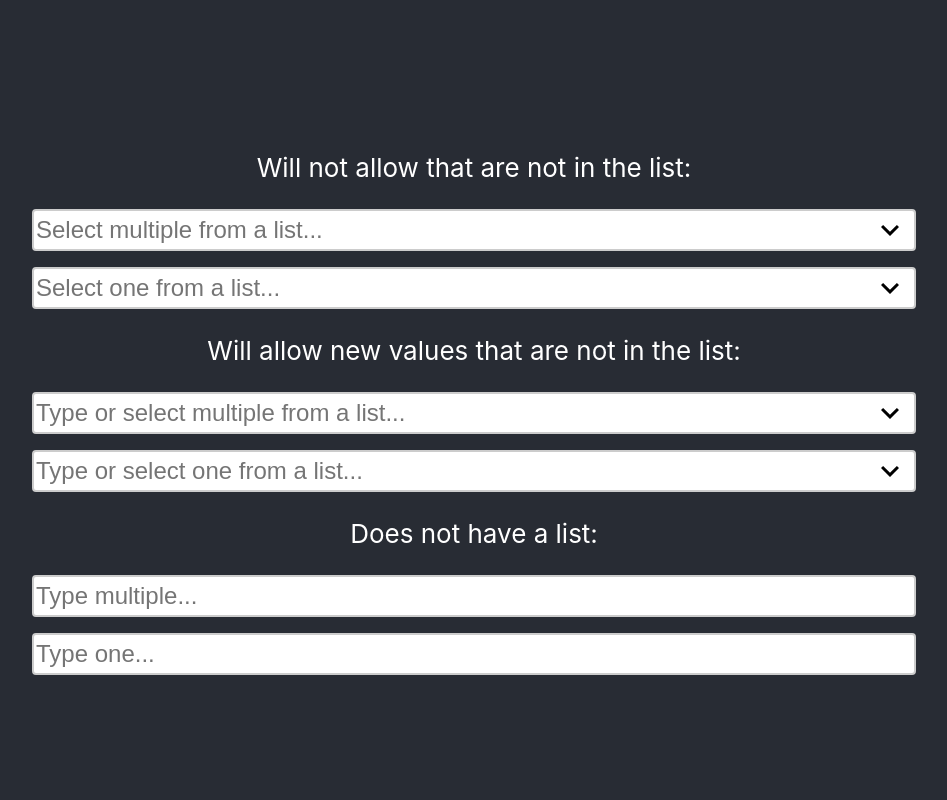
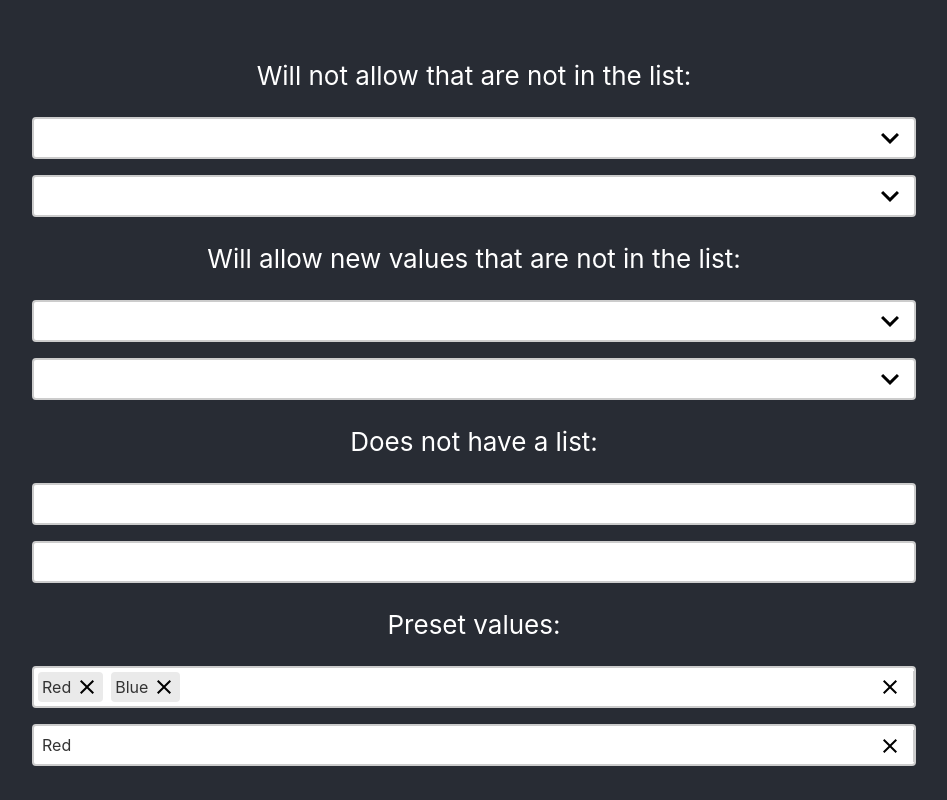
Before and after one commit to Inviz/tokenfield-challenge, a React (Create React App) app: page / in a window 1280 px wide. Shown: the whole page, without its empty margins (166-1113 px from the left). Built offline with nearby package versions, Linux system fonts and the light colour scheme.

Commit message:
serialize values via hidden inputs, add support for option labels, handle preset values

```diff
--- a/src/Tokenfield.css
+++ b/src/Tokenfield.css
@@ -136,3 +136,10 @@
 	color: #fff;
 	background: blue
 }
+
+.Tokenfield {
+	transition: background-color 0.3s;
+}
+.Tokenfield.changed {
+	background: yellow;
+}
--- a/src/Tokenfield.js
+++ b/src/Tokenfield.js
@@ -8,11 +8,15 @@ import './Tokenfield.css';
 class Tokenfield extends Component {
   constructor(props) {
     super(props)
+    var values = [].concat(this.props.values || [])
+                   .concat(this.props.value || [])
+    var options = this.getOptions(this.props.options);
     this.state = {
-      focused: false,            // check if input is focused, or force focus
-      values: this.props.values, // list of selected values
-      suggestions: [],           // filtered list of suggestions
-      selected: null             // currently selected suggestion
+      focused: false,  // check if input is focused, or force focus
+      values: values,  // list of selected values
+      options: options,// list of options
+      suggestions: [], // filtered list of suggestions
+      selected: null   // currently selected suggestion
     }
   }
   static defaultProps = {
@@ -25,15 +29,53 @@ class Tokenfield extends Component {
   openSuggestions(string) {
     var value = this.splitValue(string).pop();
 
-    var suggestions = this.props.list
-      .filter ((item) =>
-        item.toLowerCase().indexOf(value) === 0
-        && this.state.values.indexOf(item) === -1)
+    var suggestions = this.state.options
+      .filter ((option) =>
+        option.name.toLowerCase().indexOf(value) === 0
+        && this.state.values.indexOf(option.value) === -1)
 
     this.setState({
       suggestions: suggestions,
       selected: this.props.allowNew ? null : 0
     })
+  }
+
+  // Find option name by value
+  getOptionName(option) {
+    if (this.state.options) {
+      for (var i = 0; i < this.state.options; i++)
+        if (this.state.options[i].name === option)
+          return this.state.options[i].value
+    }
+  }
+
+  // normalize options in different formats:
+  //   {value: "Label", ...}
+  //   ["value", ...]
+  //   [["value", "label"], ...]
+  //   [{"name": "label", value: "value"]}, ...]
+  getOptions() {
+    var options = [];
+    if (this.props.options) {
+      if (Array.isArray(this.props.options)) {
+        this.props.options.forEach(function(option) {
+          if (Array.isArray(option))
+            options.push({name: option[0], value: option[1]})
+          else
+            options.push({name: option, value: option})
+        })
+      } else {
+        for (var property in this.props.options) {
+          if (typeof this.props.options[property] == 'object') {
+            options.push(this.props.options[property])
+          } else {
+            options.push({name: property, value: this.props.options[property]})
+          }
+        }
+      }
+    }
+    if (options.length)
+      return options;
   }
 
   // add values that are entered into a textfield
@@ -46,8 +88,6 @@ class Tokenfield extends Component {
       suggestions: []
     })
     this.refs.input.value = '';
-    if (!this.isMultiple())
-      this.refs.input.blur()
   }
 
   // process commas in case comma separated string was pasted into a field
@@ -58,17 +98,13 @@ class Tokenfield extends Component {
   // add single value to the list
   addValue(value) {
     if (value && this.state.values.indexOf(value) === -1) {
-      this.setState({
-        values: this.state.values.concat(value)
-      })
+      this.setValue(this.state.values.concat(value))
     }
   }
 
   // remove all selected values
   clearValues() {
-    this.setState({
-      values: []
-    })
+    this.setValue([])
   }
 
   // remove a single value
@@ -91,6 +127,16 @@ class Tokenfield extends Component {
     this.setState({selected: null, suggestions: []})
   }
 
+  focus() {
+    this.setState({focused: true})
+  }
+
+
+  blur() {
+    this.setState({focused: false})
+    this.refs.input.blur()
+  }
+
   // yield list of classes
   getClassName() {
     var name = "Tokenfield";
@@ -106,24 +152,32 @@ class Tokenfield extends Component {
     return this.props.hasOwnProperty('multiple') && this.props.multiple !== false
   }
 
+  setValue(values) {
+    this.setState({values: values})
+    if (this.props.onChange)
+      this.props.onChange.call(this, values, this)
+    if (!this.isMultiple() && values.length)
+      this.blur()
+  }
+
   // show list of suggestions on focus,
   // but only if custom values arent allowed
   onFocus() {
-    if (this.props.list && !this.props.allowNew)
+    if (this.state.options && !this.props.allowNew)
       this.openSuggestions("")
-    this.setState({focused: true})
+    this.focus()
   }
 
   // hide list of suggestions
   onBlur() {
     this.closeSuggestions()
-    this.setState({focused: false})
+    this.blur()
   }
 
   // Handle clear button press
   onClear(e) {
     this.clearValues();
-    this.setState({focused: true})
+    this.focus()
     e.preventDefault();
   }
 
@@ -138,7 +192,8 @@ class Tokenfield extends Component {
 
   // focus input on click
   onMouseDown(e) {
-    this.setState({focused: true})
+    if (this.isMultiple() || !this.state.values.length)
+      this.focus()
     e.preventDefault()
   }
 
@@ -146,6 +201,7 @@ class Tokenfield extends Component {
   onSuggestionMouseDown(e) {
     this.pickValue(e.target.getAttribute('data-value'));
     e.preventDefault()
+    e.stopPropagation()
   }
 
   // hover suggestion
@@ -162,12 +218,10 @@ class Tokenfield extends Component {
       || e.keyCode === 186 //;
     ) {
       var chosen = this.state.selected != null
-                    ? this.state.suggestions[this.state.selected]
+                    ? this.state.suggestions[this.state.selected].value
                     : this.props.allowNew
                       ? e.target.value
                       : null
-
-                  console.log(chosen, this.props)
       if (chosen != null)
         this.pickValue(chosen)
       e.preventDefault()
@@ -187,7 +241,7 @@ class Tokenfield extends Component {
             ? 0
             : (this.state.selected + 1) % this.state.suggestions.length
         )
-      else if (this.props.list.length)
+      else if (this.state.options)
         this.openSuggestions("")
       e.preventDefault()
     // close suggestions
@@ -199,7 +253,7 @@ class Tokenfield extends Component {
       if (this.refs.input.value.length == 0) {
         var values = this.state.values.slice()
         values.pop()
-        this.setState({values: values})
+        this.setValue(values);
         e.preventDefault()
       }
     }
@@ -207,14 +261,14 @@ class Tokenfield extends Component {
 
   // update suggestions on input
   onInput(e) {
-    if (this.props.list)
+    if (this.state.options)
       this.openSuggestions(e.target.value)
   }
 
   // handle removal of a single value
   onRemoveValue(e) {
     this.removeValue(e.target.parentNode.getAttribute('data-value'));
-    this.setState({focused: true})
+    this.focus()
   }
 
   // refocus input
@@ -231,31 +285,39 @@ class Tokenfield extends Component {
 
   render() {
     // render values
-    var items = this.state.values.map((value) =>
-      <li key={"value-" + value} data-value={value}>
+    var items = this.state.values.map((value) => {
+      var name = this.getOptionName(value);
+      if (name === undefined)
+        name = value;
+      return <li key={"value-" + value}
+           data-value={value}
+           data-name={name}>
         <button className="remove"
                 tabIndex="-1"
                 onMouseDown={this.onRemoveValue.bind(this)}>
           Delete
         </button>
-        {value}
+        <input type="hidden" name={this.props.name + '[]'} value={value} />
+        {name}
       </li>
-    );
+    });
     // render suggestions
-    var suggestions = this.state.suggestions.map((value, index) =>
-      <li key={"suggestion-" + value}
+    var suggestions = this.state.suggestions.map((option, index) =>
+      <li key={"suggestion-" + option.value}
           className={this.state.selected === index ? 'selected' : null}
-          data-value={value}
-          data-index={index}>{value}
+          data-value={option.value}
+          data-name={option.name}
+          data-index={index}>{option.name}
       </li>
     );
     return (
       <div className={this.getClassName()}
+           ref="wrapper"
            data-multiple={this.isMultiple() || undefined}
            onMouseDown={this.onMouseDown.bind(this)}>
         <div className="buttons">
           {this.state.values.length ? <button tabIndex="-1" className="clear" onMouseDown={this.onClear.bind(this)}>Clear</button> : null}
-          {this.props.list ? <button tabIndex="-1" className="expand" onMouseDown={this.onExpand.bind(this)}>Expand</button> : null}
+          {this.state.options ? <button tabIndex="-1" className="expand" onMouseDown={this.onExpand.bind(this)}>Expand</button> : null}
         </div>
         <ul className="suggestions"
           onMouseDown={this.onSuggestionMouseDown.bind(this)}
@@ -270,7 +332,7 @@ class Tokenfield extends Component {
           onInput={this.onInput.bind(this)}
           onFocus={this.onFocus.bind(this)}
           onBlur={this.onBlur.bind(this)}
-          placeholder={this.props.placeholder} />
+          placeholder={this.state.placeholder} />
       </div>
     );
   }
--- a/src/index.js
+++ b/src/index.js
@@ -8,16 +8,27 @@ import * as serviceWorker from './serviceWorker';
 import colors from './colors.json'
 
 
+var onChange = function(values, input) {
+	setTimeout(() => {
+		this.refs.wrapper.classList.add('changed')
+	}, 50)
+	setTimeout(() => {
+		this.refs.wrapper.classList.remove('changed')
+	}, 300)
+}
 ReactDOM.render(<App>
 	<p>Will not allow that are not in the list:</p>
-	<Tokenfield placeholder="Select multiple from a list..."  multiple list={colors}/>
-	<Tokenfield placeholder="Select one from a list..." list={colors}/>
+	<Tokenfield name="select1" placeholder="Select multiple from a list..."  multiple options={colors} onChange={onChange}/>
+	<Tokenfield name="select2" placeholder="Select one from a list..." options={colors} onChange={onChange}/>
 	<p>Will allow new values that are not in the list:</p>
-	<Tokenfield placeholder="Type or select multiple from a list..."  multiple list={colors} allowNew/>
-	<Tokenfield placeholder="Type or select one from a list..." list={colors} allowNew/>
+	<Tokenfield name="select3" placeholder="Type or select multiple from a list..."  multiple options={colors} allowNew onChange={onChange}/>
+	<Tokenfield name="select4" placeholder="Type or select one from a list..." options={colors} allowNew onChange={onChange}/>
 	<p>Does not have a list:</p>
-	<Tokenfield placeholder="Type multiple..."  multiple allowNew/>
-	<Tokenfield placeholder="Type one..." allowNew />
+	<Tokenfield name="select5" placeholder="Type multiple..."  multiple allowNew onChange={onChange}/>
+	<Tokenfield name="select6" placeholder="Type one..." allowNew onChange={onChange} />
+	<p>Preset values:</p>
+	<Tokenfield name="select7" placeholder="Type multiple..." values={["Red", "Blue"]}  multiple allowNew onChange={onChange}/>
+	<Tokenfield name="select8" placeholder="Type one..." value="Red" allowNew onChange={onChange} />
 </App>, document.getElementById('root'));
 
 // If you want your app to work offline and load faster, you can change
```
